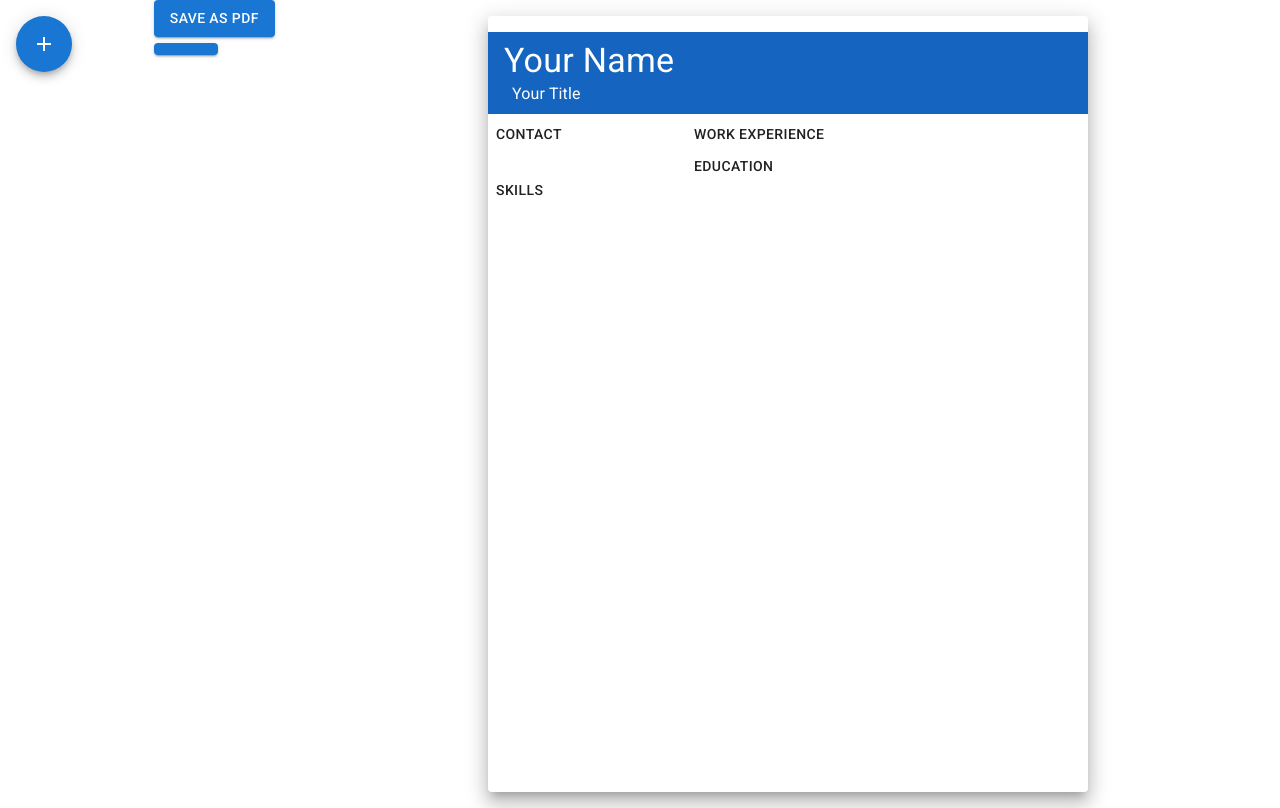
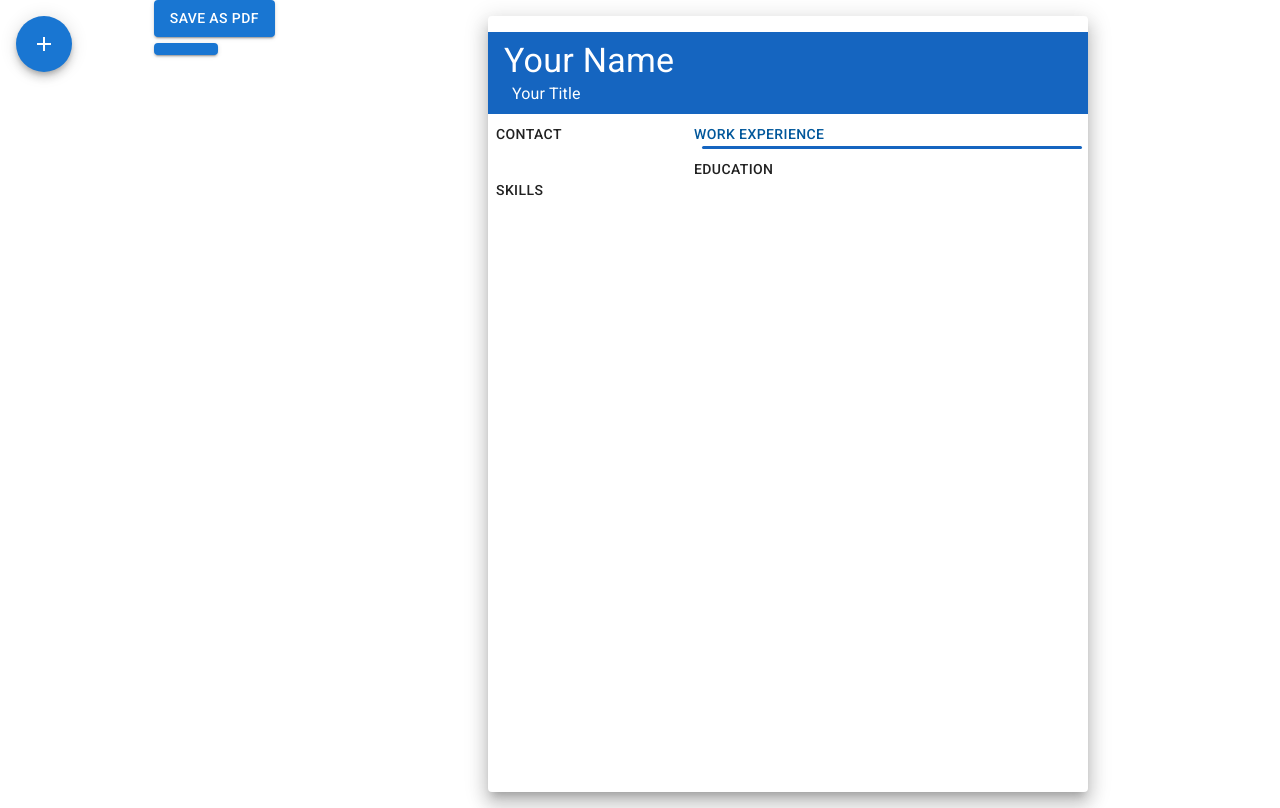
Before and after one commit to craigmclean39/cv-project-top, a React (Create React App) app: page / in a window 1280 px wide. Built offline with nearby package versions, Linux system fonts and the light colour scheme.

Commit message:
Rename AddDataButtons component to AddToResumeSpeedDial

```diff
--- a/src/App.js
+++ b/src/App.js
@@ -7,7 +7,7 @@ import WorkExp from "./cv/WorkExp";
 import Education from "./cv/Education";
 import { Box } from "@mui/system";
 import { Button } from "@mui/material";
-import AddDataButtons from "./components/AddDataButtons";
+import AddToResumeSpeedDial from "./components/AddToResumeSpeedDial";
 import html2canvas from "html2canvas";
 import jsPDF from "jspdf";
 import { createTheme, CssBaseline } from "@mui/material";
@@ -151,7 +151,7 @@ export default class App extends React.Component {
             bgcolor: "background.paper",
           }}
         >
-          <AddDataButtons
+          <AddToResumeSpeedDial
             resume={this.state.resume}
             updateContactInfo={this.updateContactInfo}
             updateWorkInfo={this.updateWorkInfo}
--- a/src/components/AddDataButtons.js
+++ b/src/components/AddToResumeSpeedDial.js
@@ -11,7 +11,7 @@ import BuildIcon from "@mui/icons-material/Build";
 import AdapterDateFns from "@mui/lab/AdapterDateFns";
 import { LocalizationProvider } from "@mui/lab";
 
-const AddDataButtons = (props) => {
+const AddToResumeSpeedDial = (props) => {
   const [open, setOpen] = useState(false);
   const [contactOpen, setContactOpen] = useState(false);
   const [workOpen, setWorkOpen] = useState(false);
@@ -174,4 +174,4 @@ const AddDataButtons = (props) => {
   );
 };
 
-export default AddDataButtons;
+export default AddToResumeSpeedDial;
--- a/src/components/ResumeWorkOverview.js
+++ b/src/components/ResumeWorkOverview.js
@@ -17,9 +17,18 @@ const ResumeWorkOverview = (props) => {
         mt: 1,
       }}
     >
-      <Typography variant="button" component="h3">
+      <Typography variant="button" component="h3" color="info.dark">
         Work Experience
       </Typography>
+      <Box
+        sx={{
+          boxSizing: "border-box",
+          mx: 1,
+          height: "3px",
+          borderRadius: "3px",
+          bgcolor: "primary.dark",
+        }}
+      ></Box>
       {workExperiences}
     </Box>
   );
```
